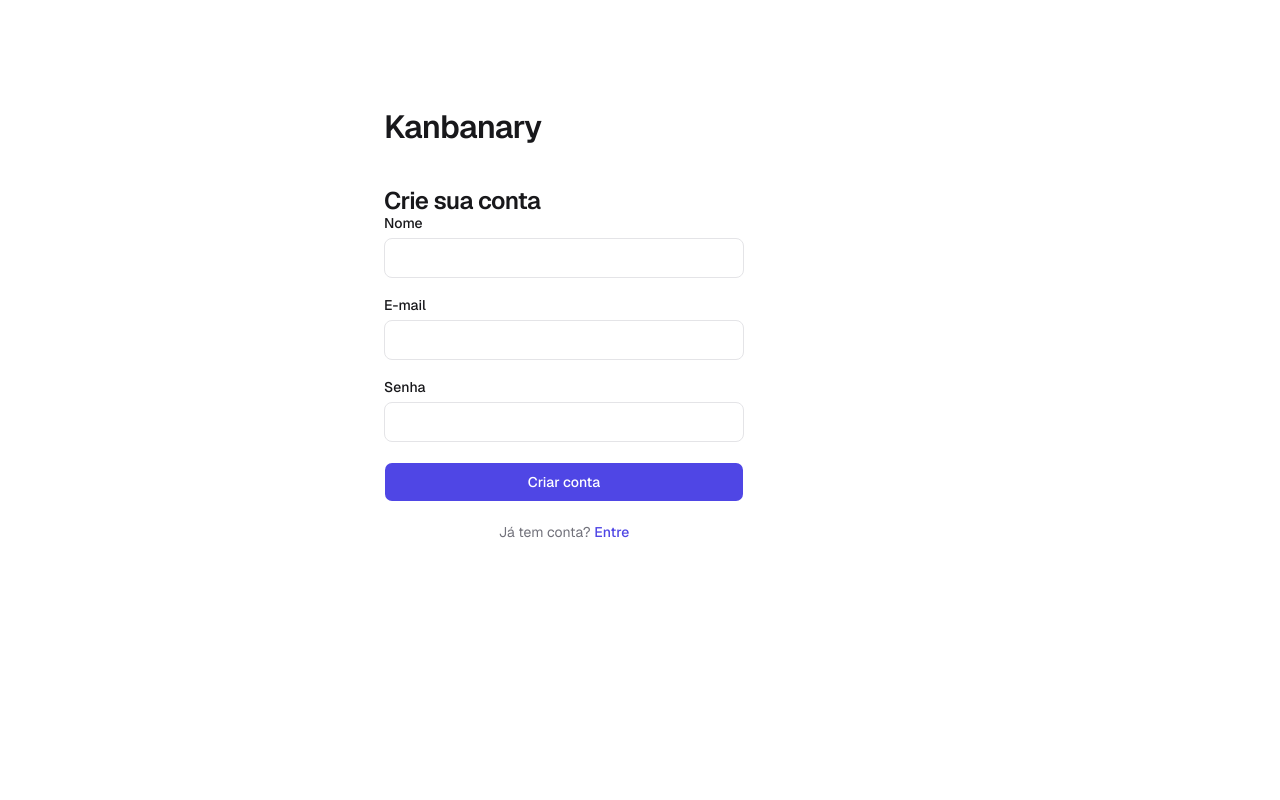
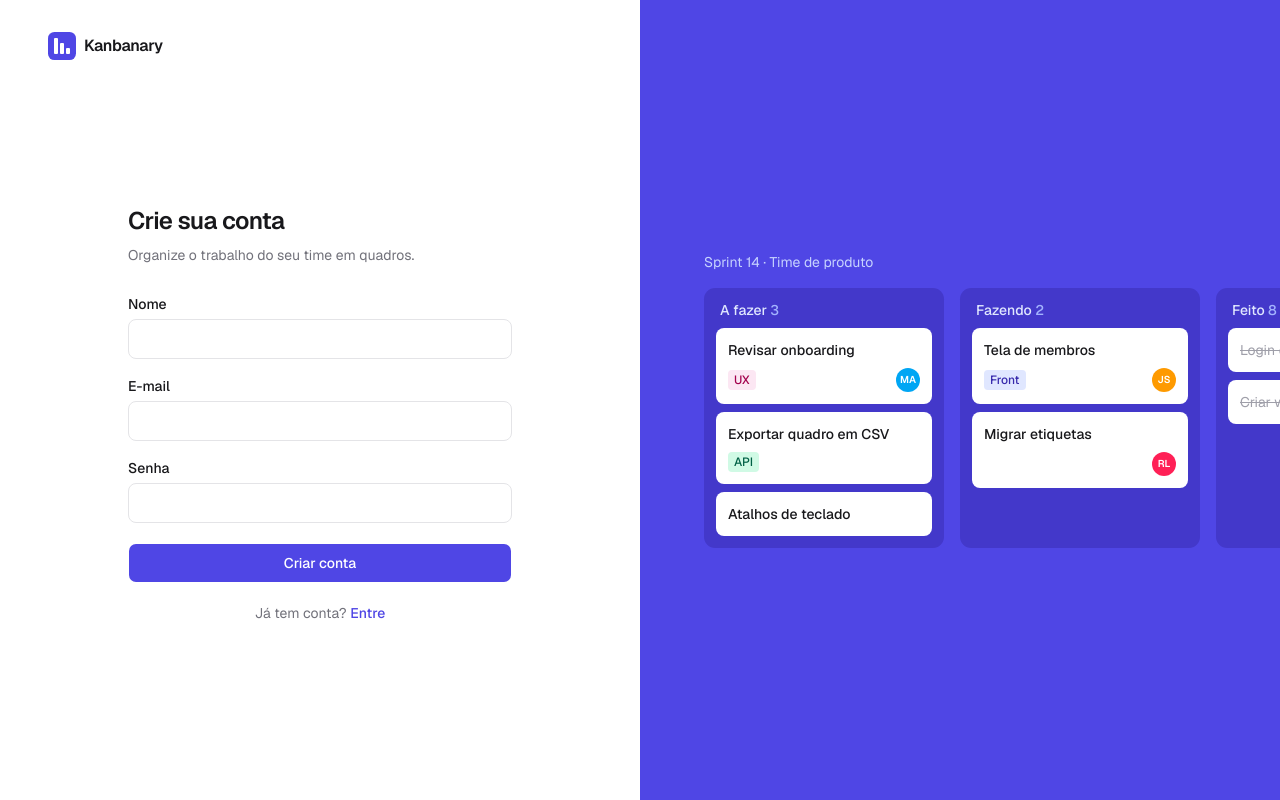
Before and after one commit to joaosoarees/kanban, a Next.js app: page /sign-up in a window 1280 px wide. Built offline with nearby package versions, Linux system fonts and the light colour scheme; no server answers.

Commit message:
feat: redesign auth screens as a split layout with a board preview

```diff
--- a/src/app/(auth)/layout.tsx
+++ b/src/app/(auth)/layout.tsx
@@ -1,21 +1,26 @@
 import { redirect } from "next/navigation";
 import { Suspense, type ReactNode } from "react";
+import { BoardPreview } from "@/components/board-preview";
+import { Logo } from "@/components/logo";
 import { getCurrentUser } from "@/lib/auth";
 
 export default function AuthLayout({ children }: LayoutProps<"/">) {
   return (
-    <main className="relative min-h-svh ruled [--column-start:max(2.5rem,calc(50%_-_16rem))]">
-      <div
-        aria-hidden
-        className="absolute inset-y-0 left-[calc(var(--column-start)_-_1.5rem)] w-px bg-margin"
-      />
-      <div className="ml-(--column-start) w-[min(22.5rem,calc(100%_-_var(--column-start)_-_1rem))] pt-12 pb-24 sm:pt-24">
-        <p className="pt-[14px] text-[2rem] leading-[34px] font-semibold tracking-tight text-ink">
-          Kanbanary
-        </p>
-        <Suspense fallback={null}>
-          <SignedOutOnly>{children}</SignedOutOnly>
-        </Suspense>
+    <main className="grid min-h-svh lg:grid-cols-2">
+      <div className="flex flex-col px-6 py-8 sm:px-12">
+        <Logo />
+        <div className="flex flex-1 justify-center py-12 lg:items-center">
+          <div className="w-full max-w-sm">
+            <Suspense fallback={null}>
+              <SignedOutOnly>{children}</SignedOutOnly>
+            </Suspense>
+          </div>
+        </div>
+      </div>
+      <div className="relative hidden overflow-hidden bg-brand lg:block">
+        <div className="absolute top-1/2 left-16 -translate-y-1/2">
+          <BoardPreview />
+        </div>
       </div>
     </main>
   );
--- a/src/app/(auth)/sign-in/page.tsx
+++ b/src/app/(auth)/sign-in/page.tsx
@@ -1,4 +1,5 @@
 import type { Metadata } from "next";
+import { AuthHeading } from "@/components/auth-heading";
 import { SignInForm } from "@/components/sign-in-form";
 
 export const metadata: Metadata = { title: "Entrar" };
@@ -6,9 +7,10 @@ export const metadata: Metadata = { title: "Entrar" };
 export default function SignInPage() {
   return (
     <>
-      <h1 className="mt-6 pt-[18px] text-2xl leading-[30px] font-semibold tracking-tight">
-        Entre na sua conta
-      </h1>
+      <AuthHeading
+        title="Entre na sua conta"
+        description="Seus quadros estão esperando por você."
+      />
       <SignInForm />
     </>
   );
--- a/src/app/(auth)/sign-up/page.tsx
+++ b/src/app/(auth)/sign-up/page.tsx
@@ -1,4 +1,5 @@
 import type { Metadata } from "next";
+import { AuthHeading } from "@/components/auth-heading";
 import { SignUpForm } from "@/components/sign-up-form";
 
 export const metadata: Metadata = { title: "Criar conta" };
@@ -6,9 +7,10 @@ export const metadata: Metadata = { title: "Criar conta" };
 export default function SignUpPage() {
   return (
     <>
-      <h1 className="mt-6 pt-[18px] text-2xl leading-[30px] font-semibold tracking-tight">
-        Crie sua conta
-      </h1>
+      <AuthHeading
+        title="Crie sua conta"
+        description="Organize o trabalho do seu time em quadros."
+      />
       <SignUpForm />
     </>
   );
```
